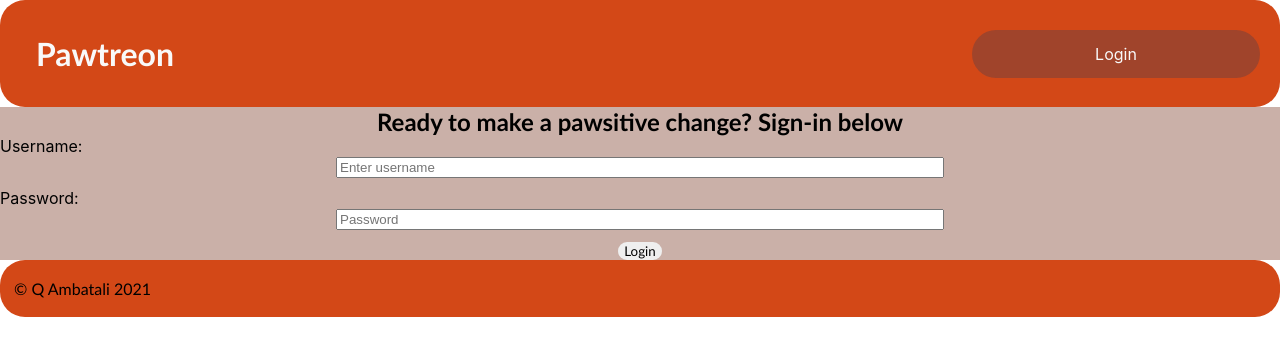
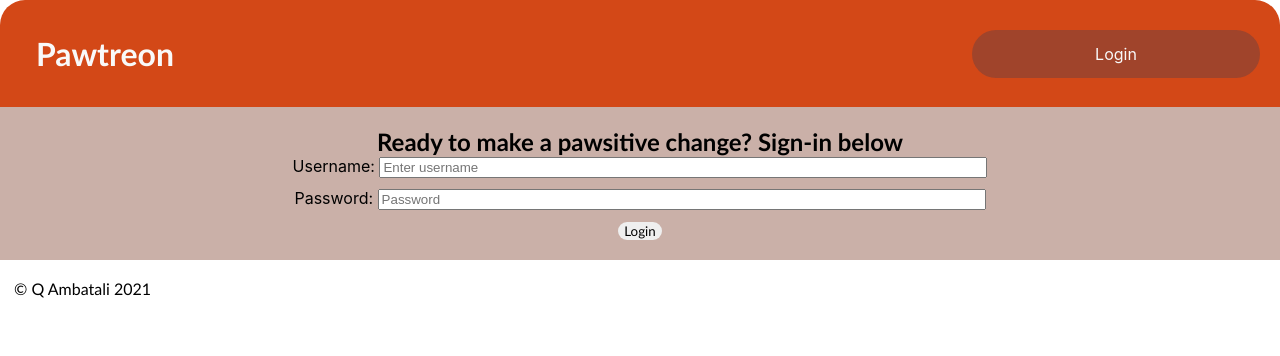
Before and after one commit to aeineeuq/crowdfunding, a React (Create React App) app: page /login in a window 1280 px wide. Shown: the top 356 px of the page. Built offline with nearby package versions, Linux system fonts and the light colour scheme.

Commit message:
Form layout update

```diff
--- a/src/App.css
+++ b/src/App.css
@@ -67,7 +67,7 @@ li{
 div.aside{
   border-top-left-radius:0px;
   border-bottom-right-radius:25px;
-  /* min-width: 25vw; */
+  width: 25vw;
   /* min-height: 90vh; */
   }
 
@@ -75,17 +75,19 @@ div.bside{
   display:inline-block;
   background-color: #A28E6A;
   color: white;
-  max-width: 85vw;
+  width: 75vw;
   /* min-height:90vh; */
 }
 
 div.cside{
   background-color: #CAB0A8;
   text-align: center;
+  padding: 10px;
 }
 
 label{
-  display: table-cell;
+  /* display: table-cell; */
+  text-align: center;
 }
 
 input{
@@ -93,6 +95,10 @@ input{
   width: 600px;
   margin-bottom: 10px;
   word-wrap: break-word;
+}
+
+form{
+padding: 10px;
 }
 
 textarea{
--- a/src/components/Forms/LoginForm.jsx
+++ b/src/components/Forms/LoginForm.jsx
@@ -32,6 +32,7 @@ const LoginForm = () => {
   };
 
   const handleSubmit = (e) => {
+    console.log("log in, in progress")
     e.preventDefault();
     if (credentials.username && credentials.password) {
       postData().then((response) => {
@@ -40,6 +41,8 @@ const LoginForm = () => {
         window.location=`${window.location.origin}/`
         history.push("/");
         console.log(response);
+        console.log(window.location)
+        window.location = `${window.location.origin}/`
       });
     }
   };
@@ -48,9 +51,8 @@ const LoginForm = () => {
     <div className="cside">
     <form onSubmit={handleSubmit}>
       <div>
-        {/* class a div to a grid thingy so the label and input line are on the same line */}
         <h2>Ready to make a pawsitive change? Sign-in below</h2>
-        <label>Username:</label>
+        <label>Username: </label>
         <input
           type="text"
           id="username"
@@ -59,7 +61,7 @@ const LoginForm = () => {
         />
       </div>
       <div>
-        <label>Password:</label>
+        <label>Password: </label>
         <input
           type="password"
           id="password"
--- a/src/components/Nav/Footer.jsx
+++ b/src/components/Nav/Footer.jsx
@@ -2,11 +2,11 @@ import React from "react";
 
 function Footer() {
     return (
-        <nav>
+        <div className="Footer">
             <div>
             <p>&copy; Q Ambatali 2021</p>
             </div>
-        </nav>
+        </div>
     );
 }
 
--- a/src/components/Nav/Nav.css
+++ b/src/components/Nav/Nav.css
@@ -1,7 +1,9 @@
 nav {
   background-color: #D34817;
   width: auto;
-  border-radius: 25px;
+  /* border-radius: 25px; */
+  border-top-left-radius:25px;
+  border-top-right-radius:25px;
 }
 
 li a, .drop {
```
